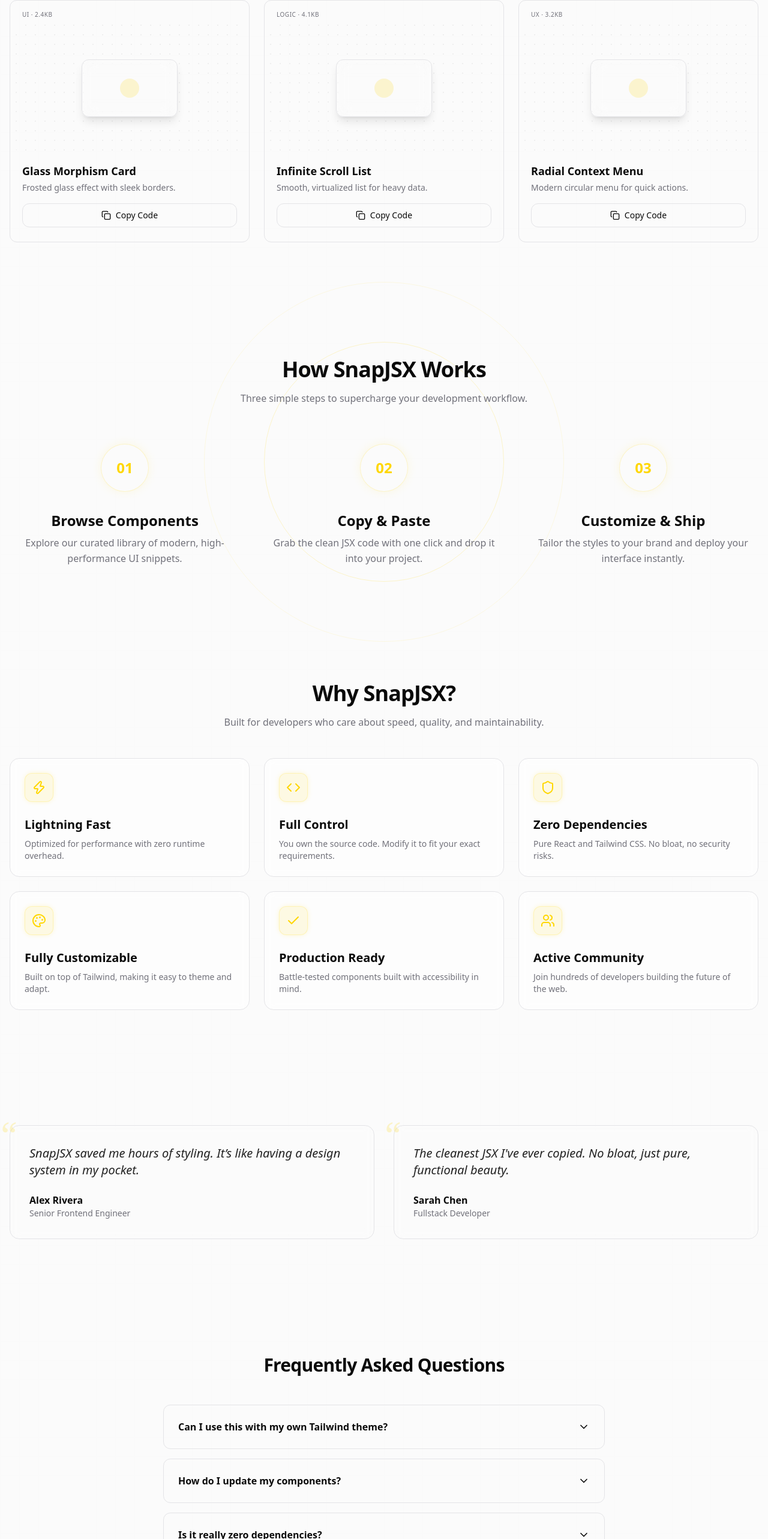
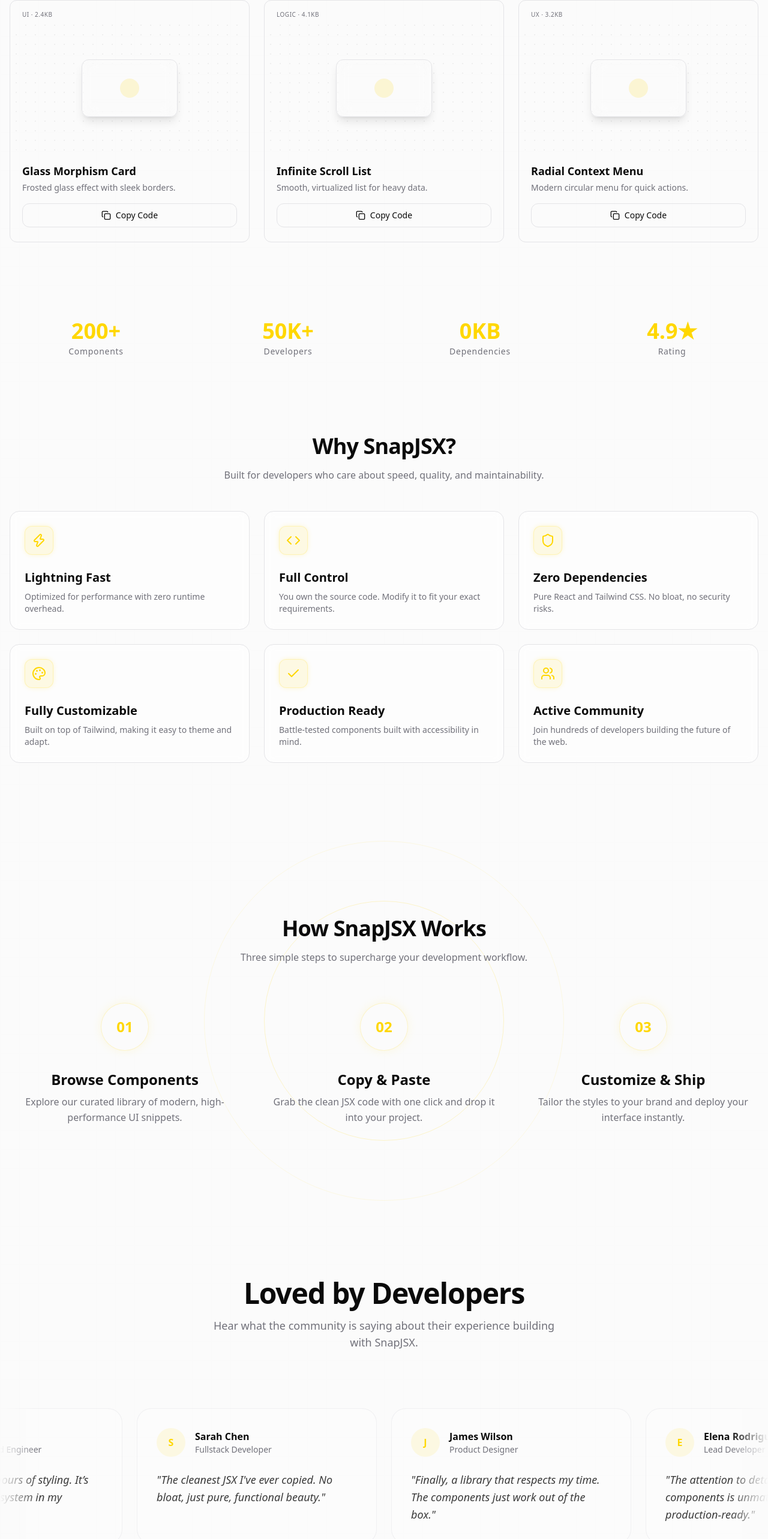
Before and after one commit to Gladiarn/SnapJSX, a Next.js app: page / in a window 1280 px wide. Shown: the part 1093-3659 px from the top of the page at 60% size. Built offline with nearby package versions, Linux system fonts and the light colour scheme.

Commit message:
fix layout design

```diff
--- a/src/app/page.tsx
+++ b/src/app/page.tsx
@@ -1,6 +1,7 @@
 import { Hero } from "@/components/sections/hero";
 import { TrustedBy } from "@/components/sections/trusted-by";
 import { FamousComponents } from "@/components/sections/famous-components";
+import { StatsSection } from "@/components/sections/stats-section";
 import { WhySnapJSX } from "@/components/sections/why-copypaste";
 import { Testimonials } from "@/components/sections/testimonials";
 import { FAQ } from "@/components/sections/faq";
@@ -13,8 +14,9 @@
       <Hero />
       <TrustedBy />
       <FamousComponents />
+      <StatsSection />
+      <WhySnapJSX />
       <HowItWorks />
-      <WhySnapJSX />
       <Testimonials />
       <FAQ />
     </div>
--- a/src/components/sections/how-it-works.tsx
+++ b/src/components/sections/how-it-works.tsx
@@ -5,7 +5,7 @@
 
 export function HowItWorks() {
   return (
-    <section className="py-24 bg-transparent relative z-10">
+    <section className="py-24 md:py-40 bg-transparent relative z-10 overflow-hidden">
       {/* Abstract Orbiting Background */}
       <div className="hidden md:block">
         <div className="absolute top-1/2 left-1/2 -translate-x-1/2 -translate-y-1/2 w-[300px] h-[300px] sm:w-[500px] sm:h-[500px] md:w-[600px] md:h-[600px] border border-primary/10 rounded-full animate-[spin_20s_linear_infinite]" />
--- /dev/null
+++ b/src/components/sections/stats-section.tsx
@@ -0,0 +1,22 @@
+import { STATS } from "@/content/landing-page"
+
+export function StatsSection() {
+  return (
+    <section className="py-8 bg-transparent">
+      <div className="container mx-auto max-w-7xl px-4">
+        <div className="grid grid-cols-2 md:grid-cols-4 gap-8">
+          {STATS.map((stat, i) => (
+            <div key={i} className="text-center">
+              <div className="text-3xl md:text-4xl font-bold text-primary mb-1">
+                {stat.header}
+              </div>
+              <div className="text-sm text-muted-foreground tracking-wider">
+                {stat.body}
+              </div>
+            </div>
+          ))}
+        </div>
+      </div>
+    </section>
+  )
+}
--- a/src/components/sections/testimonials.tsx
+++ b/src/components/sections/testimonials.tsx
@@ -1,43 +1,70 @@
+"use client"
+
 const TESTIMONIALS = [
   {
-    quote:
-      "SnapJSX saved me hours of styling. It’s like having a design system in my pocket.",
+    quote: "SnapJSX saved me hours of styling. It’s like having a design system in my pocket.",
     author: "Alex Rivera",
-    role: "Senior Frontend Engineer",
+    role: "Senior Frontend Engineer"
   },
   {
-    quote:
-      "The cleanest JSX I've ever copied. No bloat, just pure, functional beauty.",
+    quote: "The cleanest JSX I've ever copied. No bloat, just pure, functional beauty.",
     author: "Sarah Chen",
-    role: "Fullstack Developer",
+    role: "Fullstack Developer"
   },
-];
+  {
+    quote: "Finally, a library that respects my time. The components just work out of the box.",
+    author: "James Wilson",
+    role: "Product Designer"
+  },
+  {
+    quote: "The attention to detail in these components is unmatched. Truly production-ready.",
+    author: "Elena Rodriguez",
+    role: "Lead Developer"
+  }
+]
 
 export function Testimonials() {
   return (
-    <section className="py-24 overflow-hidden relative bg-transparent">
+    <section className="py-24 bg-transparent overflow-hidden">
+      <div className="container mx-auto max-w-7xl px-4 mb-16 text-center">
+        <h2 className="text-3xl md:text-5xl font-extrabold tracking-tight mb-4 text-foreground">
+          Loved by Developers
+        </h2>
+        <p className="text-lg text-muted-foreground max-w-xl mx-auto">
+          Hear what the community is saying about their experience building with SnapJSX.
+        </p>
+      </div>
 
-      <div className="container mx-auto max-w-7xl px-4">
-        <div className="grid grid-cols-1 md:grid-cols-2 gap-8">
+      <div className="container mx-auto max-w-7xl px-4 [mask-image:linear-gradient(to_right,transparent,black_5%,black_95%,transparent)]">
+        <div className="flex overflow-x-auto gap-6 py-8 px-4 -mx-4 no-scrollbar snap-x snap-mandatory justify-start md:justify-center">
           {TESTIMONIALS.map((t, i) => (
-            <div
-              key={i}
-              className="relative p-8 rounded-2xl border border-border /50 backdrop-blur-sm"
-            >
-              <div className="absolute -top-4 -left-4 text-6xl text-primary opacity-20 font-serif">
-                “
+            <div key={i} className="flex-none w-[320px] md:w-[400px] snap-center p-8 rounded-3xl border border-border/50 bg-card/30 backdrop-blur-md hover:bg-card/50 transition-all duration-300 hover:border-primary/30">
+              <div className="flex items-center gap-4 mb-6">
+                <div className="h-12 w-12 rounded-full bg-primary/10 flex items-center justify-center text-primary font-bold">
+                  {t.author.charAt(0)}
+                </div>
+                <div>
+                  <p className="font-bold text-foreground">{t.author}</p>
+                  <p className="text-sm text-muted-foreground">{t.role}</p>
+                </div>
               </div>
-              <p className="text-xl italic mb-6 text-foreground/90">
-                {t.quote}
+              <p className="text-lg italic text-foreground/80 leading-relaxed">
+                &quot;{t.quote}&quot;
               </p>
-              <div>
-                <p className="font-bold">{t.author}</p>
-                <p className="text-sm text-muted-foreground">{t.role}</p>
-              </div>
             </div>
           ))}
         </div>
       </div>
+
+      <style jsx global>{`
+        .no-scrollbar::-webkit-scrollbar {
+          display: none;
+        }
+        .no-scrollbar {
+          -ms-overflow-style: none;
+          scrollbar-width: none;
+        }
+      `}</style>
     </section>
-  );
+  )
 }
--- a/src/content/landing-page.ts
+++ b/src/content/landing-page.ts
@@ -45,3 +45,10 @@
     icon: "users",
   },
 ]
+
+export const STATS = [
+  { header: "200+", body: "Components" },
+  { header: "50K+", body: "Developers" },
+  { header: "0KB", body: "Dependencies" },
+  { header: "4.9★", body: "Rating" },
+]
```
